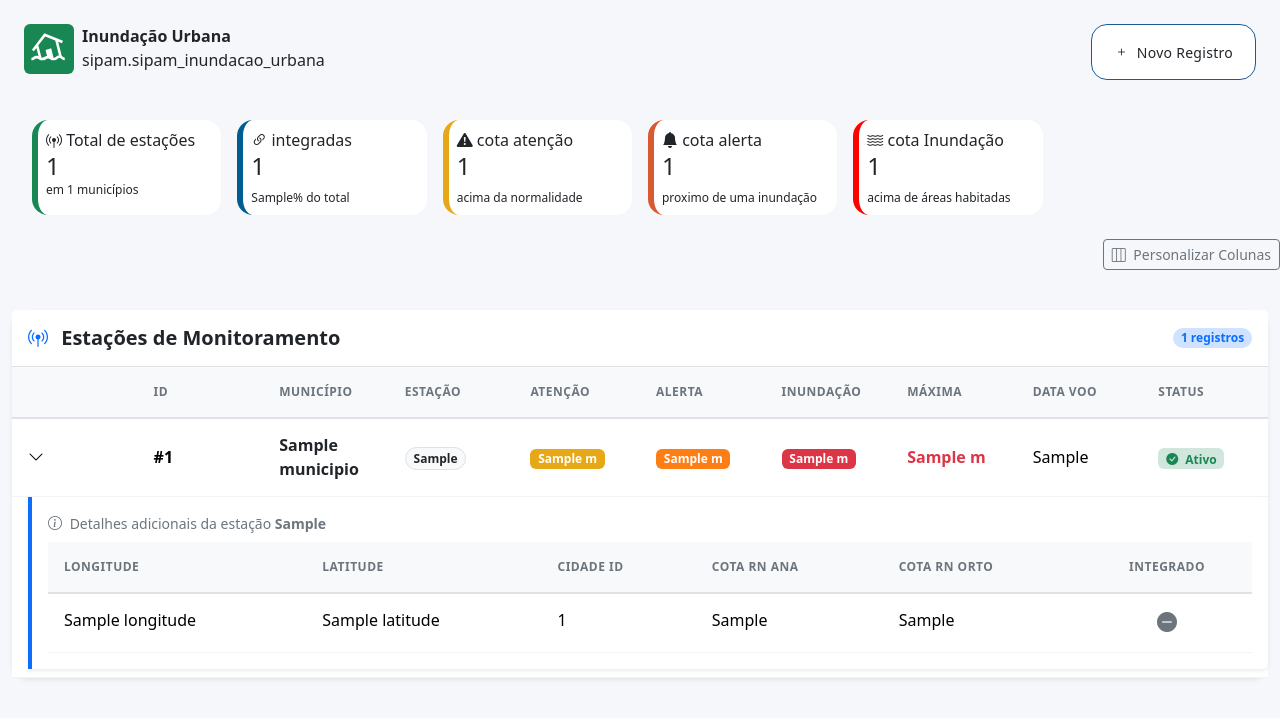
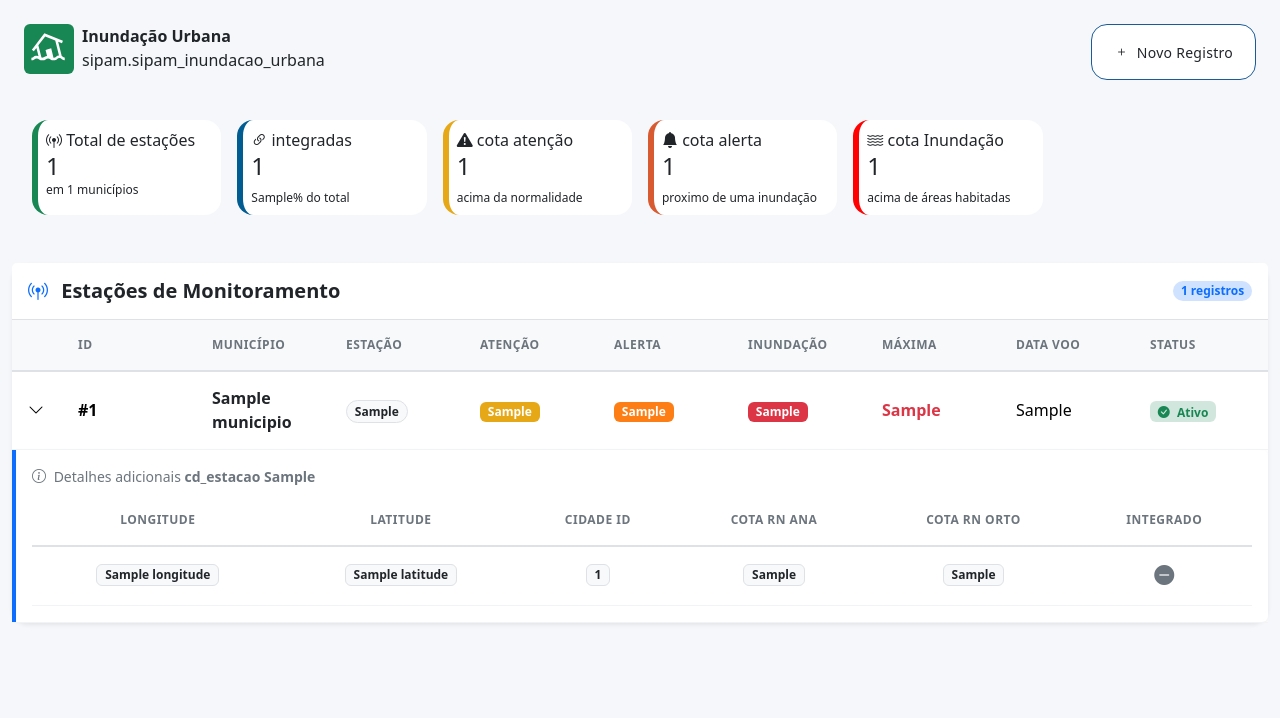
Before and after one commit to NotlistForU/sipam_interface, a Django app: template sipam_interface/modules/inundacao_urbana/templates/listagem_dados/componentes/index.html in a window 1280 px wide, after a click that opens the changed part. Shown: the top 718 px of the page. Run offline with Django 5.2, Linux system fonts and the light colour scheme; the template is opened without the code that fills it: most values are stand-ins (such as "Sample title", 1, 10 or a date in 2020); some libraries are stand-ins or nearby versions.

Commit message:
formatação de dados para o template e uns ajustes no css

```diff
--- a/sipam_interface/modules/inundacao_urbana/inundacao_urbana_controller.py
+++ b/sipam_interface/modules/inundacao_urbana/inundacao_urbana_controller.py
@@ -34,6 +34,8 @@ class InundacaoUrbanaListagemDadosView(View):
           num_cota_atencao = sum(1 for item in dados if item.cota_atencao)
           num_cota_alerta = sum(1 for item in dados if item.cota_alerta)
           num_cota_inundacao = sum(1 for item in dados if item.cota_inundacao)
+
+
 
           if num_dados > 0 :
                por_cent_integrado = (num_integrado * 100) / num_dados
--- a/sipam_interface/modules/inundacao_urbana/templates/listagem_dados/componentes/_tabela_estacoes.html
+++ b/sipam_interface/modules/inundacao_urbana/templates/listagem_dados/componentes/_tabela_estacoes.html
@@ -17,7 +17,7 @@
             <table class="table align-middle mb-0" style="table-layout: fixed;">
                 <thead>
                     <tr>
-                        <th></th>
+                        <th style="width: 50px;"></th>
                         <th>
                             <div>ID</div>
                         </th>
@@ -39,7 +39,7 @@
                     <!-- Linha Principal -->
                     <tr data-bs-toggle="collapse" data-bs-target="#detalhes-{{ item.id }}" aria-expanded="false"
                         class="accordion-toggle" style="cursor: pointer;">
-                        <td>
+                        <td style="width: 50px;">
                             <i class="bi bi-chevron-right icon-rotate transition-base"></i>
                         </td>
                         <td>
@@ -52,16 +52,16 @@
                             <span class="badge rounded-pill bg-light text-dark border">{{ item.cd_estacao }}</span>
                         </td>
                         <td>
-                            <span class="badge bg-yellow text-white">{{ item.cota_atencao }} m</span>
+                            <span class="badge bg-yellow text-white">{{ item.cota_atencao_formatada }}</span>
                         </td>
                         <td>
-                            <span class="badge bg-orange text-white">{{ item.cota_alerta }} m</span>
+                            <span class="badge bg-orange text-white">{{ item.cota_alerta_formatada }}</span>
                         </td>
                         <td>
-                            <span class="badge bg-danger">{{ item.cota_inundacao }} m</span>
+                            <span class="badge bg-danger">{{ item.cota_inundacao_formatada }}</span>
                         </td>
                         <td>
-                            <strong class="text-danger">{{ item.cota_maxima }} m</strong>
+                            <strong class="text-danger">{{ item.cota_maxima }}</strong>
                         </td>
                         <td class="col-main col-data-voo">
                             <span class="">{{ item.data_voo }}</span>
@@ -83,32 +83,35 @@
                     <tr class="bg-light">
                         <td colspan="10" class="p-0 border-top-0">
                             <div class="collapse" id="detalhes-{{ item.id }}">
-                                <div
-                                    class="p-3 ms-3 mb-2 border-start border-4 border-primary bg-white shadow-sm rounded-end">
+                                <div class="p-3 border-start border-4 border-primary bg-white shadow-sm rounded-end">
                                     <p class="text-muted small mb-2">
-                                        <i class="bi bi-info-circle me-1"></i> Detalhes adicionais da estação
-                                        <strong>{{ item.cd_estacao }}</strong>
+                                        <i class="bi bi-info-circle me-1"></i> Detalhes adicionais
+                                        <strong>cd_estacao {{ item.cd_estacao }}</strong>
+
                                     </p>
 
                                     <div class="table-responsive">
                                         <table class="table table-sm mb-0">
                                             <thead>
-                                                <tr>
+                                                <tr class="detalhes">
                                                     <!-- Colunas transferíveis (ocultas por padrão aqui embaixo) -->
-                                                    <th class="col-detail col-municipio" style="display: none;">
+                                                    <th class="col-detail col-municipio text-center"
+                                                        style="display: none;">
                                                         Município</th>
-                                                    <th class="col-detail col-estacao" style="display: none;">
+                                                    <th class="col-detail col-estacao text-center"
+                                                        style="display: none;">
                                                         Estação</th>
-                                                    <th class="col-detail col-data-voo" style="display: none;">
+                                                    <th class="col-detail col-data-voo text-center"
+                                                        style="display: none;">
                                                         Data Voo
                                                     </th>
 
                                                     <!-- Colunas fixas (que já estavam aí) -->
-                                                    <th>Longitude</th>
-                                                    <th>Latitude</th>
-                                                    <th>Cidade ID</th>
-                                                    <th>Cota RN ANA</th>
-                                                    <th>Cota RN ORTO</th>
+                                                    <th class="text-center">Longitude</th>
+                                                    <th class="text-center">Latitude</th>
+                                                    <th class="text-center">Cidade ID</th>
+                                                    <th class="text-center">Cota RN ANA</th>
+                                                    <th class="text-center">Cota RN ORTO</th>
                                                     <th>
                                                         <div class="text-center">Integrado</div>
                                                     </th>
@@ -117,21 +120,49 @@
                                             <tbody>
                                                 <tr>
                                                     <!-- Colunas transferíveis (ocultas por padrão aqui embaixo) -->
-                                                    <td class="col-detail col-municipio" style="display: none;">
+                                                    <td class="col-detail col-municipio text-center style=" display:
+                                                        none;">
                                                         {{ item.municipio }}</td>
-                                                    <td class="col-detail col-estacao" style="display: none;">
+                                                    <td class="col-detail col-estacao text-center"
+                                                        style="display: none;">
                                                         {{ item.cd_estacao }} m
                                                     </td>
-                                                    <td class="col-detail col-data-voo" style="display: none;">
+                                                    <td class="col-detail col-data-voo text-center"
+                                                        style="display: none;">
                                                         {{ item.data_voo }}
                                                     </td>
 
                                                     <!-- Colunas fixas -->
-                                                    <td>{{ item.longitude }}</td>
-                                                    <td>{{ item.latitude }}</td>
-                                                    <td>{{ item.cidade_id }}</td>
-                                                    <td>{{ item.cota_rn_ana }}</td>
-                                                    <td>{{ item.cota_rn_orto }}</td>
+                                                    <td class="text-center">
+                                                        <div class="badge bg-light text-dark border">
+
+                                                            {{ item.longitude }}
+                                                        </div>
+                                                    </td>
+                                                    <td class="text-center">
+                                                        <div class="badge bg-light text-dark border">
+
+                                                            {{ item.latitude }}
+                                                        </div>
+                                                    </td>
+                                                    <td class="text-center">
+                                                        <div class="badge bg-light text-dark border">
+
+                                                            {{ item.cidade_id }}
+                                                        </div>
+                                                    </td>
+                                                    <td class="text-center">
+                                                        <div class="badge bg-light text-dark border">
+
+                                                            {{ item.cota_rn_ana }}
+                                                        </div>
+                                                    </td>
+                                                    <td class="text-center">
+                                                        <div class="badge bg-light text-dark border">
+
+                                                            {{ item.cota_rn_orto }}
+                                                        </div>
+                                                    </td>
                                                     <td>
                                                         <div class="text-center">
                                                             {% if item.integrado %}
--- a/sipam_interface/modules/inundacao_urbana/templates/listagem_dados/componentes/index.html
+++ b/sipam_interface/modules/inundacao_urbana/templates/listagem_dados/componentes/index.html
@@ -5,16 +5,18 @@
 {% include "listagem_dados/componentes/_header.html" %}
 
 {% include "listagem_dados/componentes/_stats_cards.html" %}
-<!-- Botão para abrir as configurações -->
-<div class="mb-3 text-end">
-    <button type="button" class="btn btn-outline-secondary btn-sm" data-bs-toggle="modal"
-        data-bs-target="#modalColunas">
-        <i class="bi bi-layout-three-columns me-1"></i> Personalizar Colunas
-    </button>
-</div>
+
 
 {% include "listagem_dados/componentes/_modal_colunas.html" %}
 
 {% include "listagem_dados/componentes/_tabela_estacoes.html" %}
 
 {% endblock %}
+
+<!-- Botão para abrir as configurações
+<div class="mb-3 text-end">
+    <button type="button" class="btn btn-outline-secondary btn-sm" data-bs-toggle="modal"
+        data-bs-target="#modalColunas">
+        <i class="bi bi-layout-three-columns me-1"></i> Personalizar Colunas
+    </button>
+</div> -->
--- a/sipam_interface/static/css/style.css
+++ b/sipam_interface/static/css/style.css
@@ -8,6 +8,7 @@
   --table-head: #f8f9fa;
   --hover: #f1f5f9;
   --censipam-verde: #198754;
+  --azul-vivo: rgb(13, 110, 253);
 }
 
 /* Tema Claro */
@@ -39,7 +40,7 @@ body {
   border-color: var(--border) !important;
 }
 
-.table {
+/* .table {
   color: var(--text);
 }
 
@@ -47,15 +48,15 @@ body {
   background: var(--table-head);
   color: var(--text-muted);
   border-color: var(--border);
-}
+} */
 
-.table td {
+/* .table td {
   border-color: var(--border);
 }
 
 .table tbody tr:hover {
-  background: var(--hover);
-}
+  background: rgb(13, 110, 253);
+} */
 
 .text-muted {
   color: var(--text-muted) !important;
@@ -185,6 +186,10 @@ body {
   padding: 1rem;
 }
 
+.tabela-estacoes thead tr.detalhes th {
+  background-color: transparent;
+}
+
 .tabela-estacoes tbody td {
   padding: .9rem 1rem;
   border-color: #f1f3f5;
@@ -194,11 +199,11 @@ body {
   transition: all .2s ease;
 }
 
-.tabela-estacoes tbody tr:hover {
+/* .tabela-estacoes tbody tr:hover {
   box-shadow: 0 0 0 1px rgb(13, 110, 253);
   transform: scale(1.002);
   cursor: pointer;
-}
+} */
 
 .card {
   border-radius: 16px;
```
Also changed, not shown: sipam_interface/modules/inundacao_urbana/inundacao_urbana_entity.py (+12 -0 lines).
